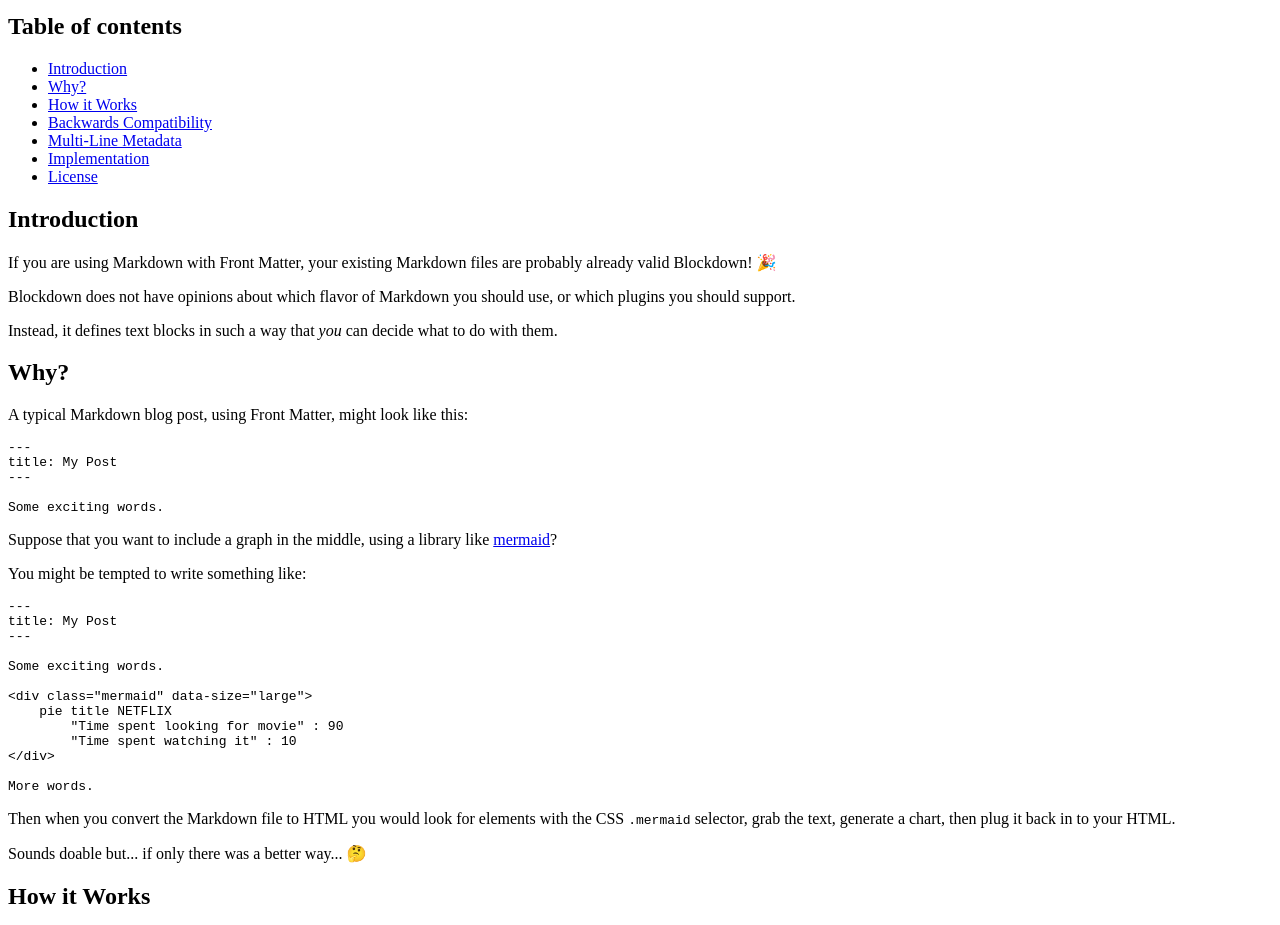
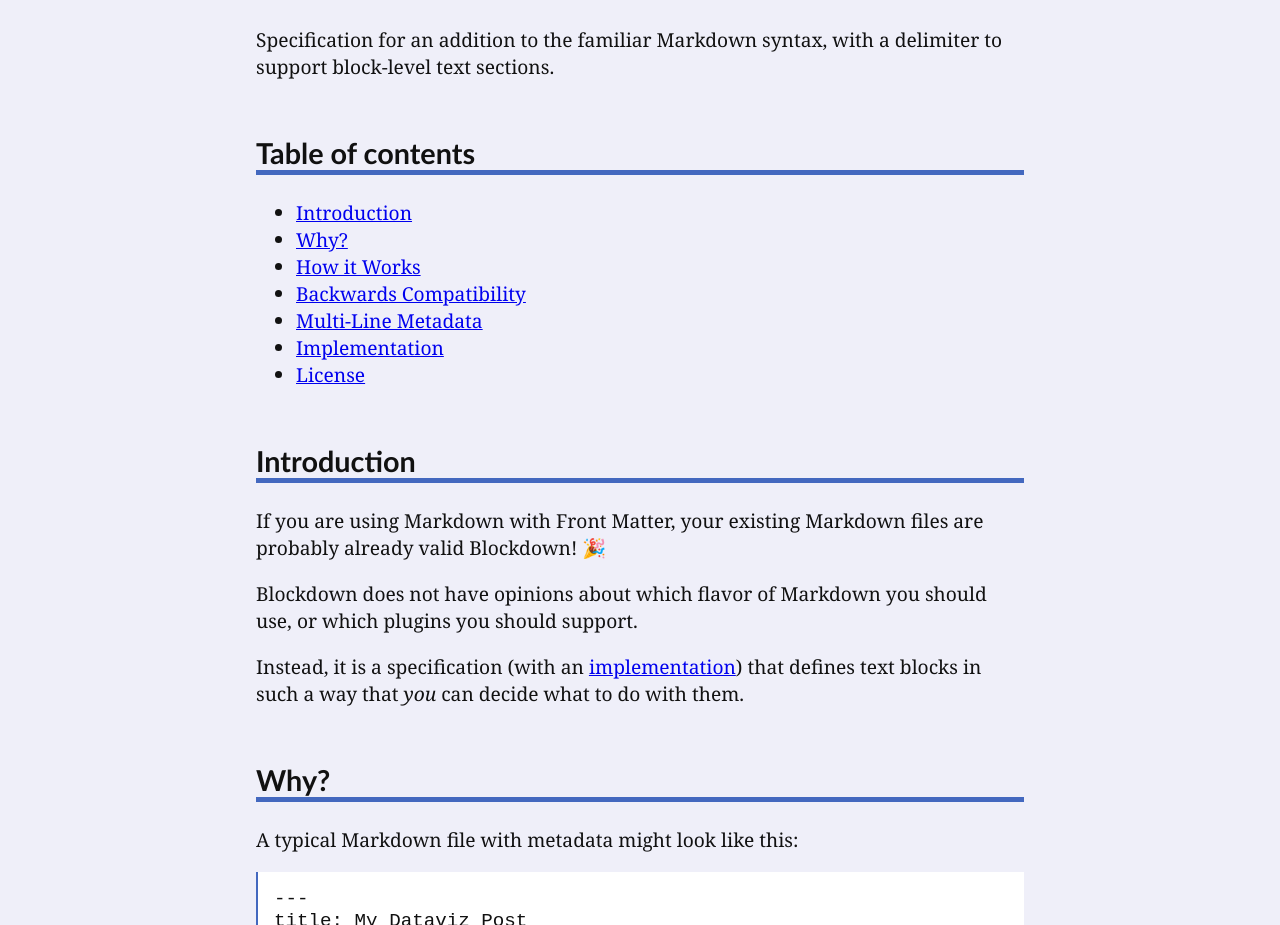
Before and after one commit to saibotsivad/blockdown.md, a website: page public/index.html in a window 1280 px wide. Shown: the part 105-1030 px from the top of the page. Drawn offline with Linux system fonts and the light colour scheme.

Commit message:
fix: tidy up and make it look mostly professional

```diff
--- a/public/index.html
+++ b/public/index.html
@@ -4,13 +4,53 @@
 	<meta charset="UTF-8">
 	<meta name="viewport" content="width=device-width, initial-scale=1.0">
 	<title>Blockdown</title>
+    <style>
+        body {
+            font-family: Cambria, Georgia, serif;
+            font-size:  1.2rem;
+            color:  #111111;
+            background-color: #efeff9;
+            max-width: 48rem;
+            margin: 0 auto;
+        }
+        h1, h2, h3, h4, h5, h6 {
+            font-family: Calibri, Candara, Segoe, Segoe UI, Optima, Arial, sans-serif;
+        }
+        pre, code {
+            font-family: Courier New, Courier, Lucida Sans Typewriter, Lucida Typewriter, monospace;
+        }
+        h1 {
+            font-size: 3rem;
+        }
+        h1, h2 {
+            border-bottom: 10px solid #4368bf;
+        }
+        h2 {
+            border-width: 5px;
+            padding-top: 2rem;
+        }
+        code {
+            background-color: #fff;
+            color: #b710ac;
+            padding: 0 4px;
+        }
+        pre {
+            border-left: 2px solid #4368bf;
+            background-color: #fff;
+            padding: 1rem;
+        }
+        pre code {
+            color: #111111;
+            padding: 0;
+        }
+    </style>
 </head>
 <body>
 
 <!--START_CONTENT-->
-<h1>Blockdown</h1>
-<p>A Markdown-like syntax that supports defining blocks of text.</p>
-<h2>Table of contents</h2>
+<h1 id="blockdown"><a aria-hidden="true" tabindex="-1" href="#blockdown"><span class="icon icon-link"></span></a>Blockdown</h1>
+<p>Specification for an addition to the familiar Markdown syntax, with a delimiter to support block-level text sections.</p>
+<h2 id="table-of-contents"><a aria-hidden="true" tabindex="-1" href="#table-of-contents"><span class="icon icon-link"></span></a>Table of contents</h2>
 <ul>
 <li><a href="#introduction">Introduction</a></li>
 <li><a href="#why">Why?</a></li>
@@ -20,25 +60,25 @@
 <li><a href="#implementation">Implementation</a></li>
 <li><a href="#license">License</a></li>
 </ul>
-<h2>Introduction</h2>
+<h2 id="introduction"><a aria-hidden="true" tabindex="-1" href="#introduction"><span class="icon icon-link"></span></a>Introduction</h2>
 <p>If you are using Markdown with Front Matter, your existing Markdown files are probably already valid Blockdown! 🎉</p>
 <p>Blockdown does not have opinions about which flavor of Markdown you should use, or which plugins you should support.</p>
-<p>Instead, it defines text blocks in such a way that <em>you</em> can decide what to do with them.</p>
-<h2>Why?</h2>
-<p>A typical Markdown blog post, using Front Matter, might look like this:</p>
+<p>Instead, it is a specification (with an <a href="https://github.com/saibotsivad/blockdown">implementation</a>) that defines text blocks in such a way that <em>you</em> can decide what to do with them.</p>
+<h2 id="why"><a aria-hidden="true" tabindex="-1" href="#why"><span class="icon icon-link"></span></a>Why?</h2>
+<p>A typical Markdown file with metadata might look like this:</p>
+<pre><code>---
+title: My Dataviz Post
+---
+
+Here is my cool post.
+</code></pre>
+<p>Suppose that you want to include a graph in the middle, using a library like <a href="https://mermaidjs.github.io/">mermaid</a>?</p>
+<p>You might be tempted to write HTML in your Markdown, like this:</p>
 <pre><code>---
 title: My Post
 ---
 
-Some exciting words.
-</code></pre>
-<p>Suppose that you want to include a graph in the middle, using a library like <a href="https://mermaidjs.github.io/">mermaid</a>?</p>
-<p>You might be tempted to write something like:</p>
-<pre><code>---
-title: My Post
----
-
-Some exciting words.
+Here is my cool post, with a chart.
 
 &#x3C;div class="mermaid" data-size="large">
     pie title NETFLIX
@@ -46,11 +86,11 @@ Some exciting words.
         "Time spent watching it" : 10
 &#x3C;/div>
 
-More words.
+Isn't that the truth.
 </code></pre>
-<p>Then when you convert the Markdown file to HTML you would look for elements with the CSS <code>.mermaid</code> selector, grab the text, generate a chart, then plug it back in to your HTML.</p>
-<p>Sounds doable but... if only there was a better way... 🤔</p>
-<h2>How it Works</h2>
+<p>Somewhere after you convert the Markdown file to HTML, on the server or browser, you would use some technique to look for elements with the appropriate CSS selector, grab the text, generate a chart, then plug it back in to your HTML.</p>
+<p>You could do that, but... if only there was a better way... 🤔</p>
+<h2 id="how-it-works"><a aria-hidden="true" tabindex="-1" href="#how-it-works"><span class="icon icon-link"></span></a>How it Works</h2>
 <p>With Blockdown, you define each block of text explicitly, using a delimiter that's easy for humans and computers alike to read:</p>
 <ul>
 <li><code>---!name</code> The delimiter <strong>must</strong> have a name, which is usually the content type, e.g. <code>mermaid</code>.</li>
@@ -79,7 +119,7 @@ pie title NETFLIX
 
 More words.
 </code></pre>
-<p>Blockdown syntax doesn't care what the contents are, it only cares about separating the text contents into blocks, and leaves interpreting those blocks up to you.</p>
+<p>Blockdown syntax doesn't care what the name or contents are, it only cares about separating the text contents into blocks, and leaves interpreting those blocks up to you.</p>
 <p>Each block in a Blockdown document contains the following possible properties:</p>
 <ul>
 <li><code>name</code> <em>(String, required)</em> The name of the block, e.g. for <code>---!yaml</code> the <code>name</code> would be <code>yaml</code>.</li>
@@ -87,7 +127,7 @@ More words.
 <li><code>metadata</code> <em>(String, optional)</em> The optional metadata string of whatever is between the square brackets, e.g. for <code>---!yaml#abc[foo]</code> or <code>---!yaml[foo]</code> the <code>metadata</code> would be <code>foo</code>.</li>
 <li><code>content</code> <em>(String, optional)</em> Any characters following the block delimiter, up to the next block delimiter or the end of the file.</li>
 </ul>
-<h2>Backwards Compatibility</h2>
+<h2 id="backwards-compatibility"><a aria-hidden="true" tabindex="-1" href="#backwards-compatibility"><span class="icon icon-link"></span></a>Backwards Compatibility</h2>
 <p>For backwards compatibility with Markdown + <a href="https://jekyllrb.com/docs/front-matter/">Front Matter</a> documents, if the very first line is <code>---</code> then the following block is interpreted as Front Matter, up to the next Blockdown delimiter or <code>---</code> separator.</p>
 <p>If the <code>---</code> separator is used (instead of a Blockdown delimiter), the following block is treated as Markdown.</p>
 <p>So our earlier example could simply be:</p>
@@ -107,7 +147,7 @@ pie title NETFLIX
 
 More words.
 </code></pre>
-<h2>Multi-Line Metadata</h2>
+<h2 id="multi-line-metadata"><a aria-hidden="true" tabindex="-1" href="#multi-line-metadata"><span class="icon icon-link"></span></a>Multi-Line Metadata</h2>
 <p>You may find that single-line metadata gets cumbersome with large metadata sets.</p>
 <p>To use multi-line metadata, you end the delimiter with <code>[</code> (the left square bracket), and close the metadata section with a line containing only the <code>]</code> character (right square bracket).</p>
 <p>For example:</p>
@@ -127,7 +167,7 @@ More words.
 <blockquote>
 <p>Note: the indentation of the metadata here is optional.</p>
 </blockquote>
-<h2>Implementation</h2>
+<h2 id="implementation"><a aria-hidden="true" tabindex="-1" href="#implementation"><span class="icon icon-link"></span></a>Implementation</h2>
 <p>This project ships with a JavaScript implementation.</p>
 <p>Simply import the <code>parse</code> function and pass it the string:</p>
 <pre><code class="language-js">import { readFileSync } from 'fs';
@@ -136,10 +176,10 @@ import { parse } from '@saibotsivad/blockdown';
 const blockdown = parse(readFileSync('./test/many-chunks.md', 'utf8'));
 console.log(blockdown.blocks[3].metadata); // => 'fizz3'
 </code></pre>
-<h3>API: <code>parse(&#x3C;String>): Object&#x3C;blocks: Array, warnings: Array></code></h3>
+<h3 id="api-parsestring-objectblocks-array-warnings-array"><a aria-hidden="true" tabindex="-1" href="#api-parsestring-objectblocks-array-warnings-array"><span class="icon icon-link"></span></a>API: <code>parse(&#x3C;String>): Object&#x3C;blocks: Array, warnings: Array></code></h3>
 <p>This implementation has a very simple API, you simply call the <code>parse</code> function with the string you want parsed.</p>
 <p>The returned object contains two potential properties:</p>
-<h4><code>blocks: Array&#x3C;Object></code></h4>
+<h4 id="blocks-arrayobject"><a aria-hidden="true" tabindex="-1" href="#blocks-arrayobject"><span class="icon icon-link"></span></a><code>blocks: Array&#x3C;Object></code></h4>
 <p>The <code>blocks</code> property is an array of all parsed Blockdown blocks, it
 contains the following properties:</p>
 <ul>
@@ -148,7 +188,7 @@ contains the following properties:</p>
 <li><code>metadata</code> (<code>String</code>, optional) - The metadata exactly as represented in the Blockdown block, e.g. without metadata type parsing or de-indentation on multi-line metadata.</li>
 <li><code>content</code> (<code>String</code>, optional) - The content between block delimiters.</li>
 </ul>
-<h3><code>warnings: Array&#x3C;Object></code></h3>
+<h3 id="warnings-arrayobject"><a aria-hidden="true" tabindex="-1" href="#warnings-arrayobject"><span class="icon icon-link"></span></a><code>warnings: Array&#x3C;Object></code></h3>
 <p>The <code>warnings</code> property is an array of all recoverable parser errors encountered. The array will always exist, but if there were no errors it will be empty.</p>
 <p>It contains the following properties:</p>
 <ul>
@@ -156,7 +196,7 @@ contains the following properties:</p>
 <li><code>code</code> (<code>String</code>) - The meant-for-machines name of the error type. (As of <code>1.1.0</code>, only <code>UNPARSEABLE_MARKER</code> is used.)</li>
 <li><code>line</code> (<code>String</code>) - The text found at the line where the error was first detected.</li>
 </ul>
-<h2>License</h2>
+<h2 id="license"><a aria-hidden="true" tabindex="-1" href="#license"><span class="icon icon-link"></span></a>License</h2>
 <p>The project code and all specs are published under the <a href="http://veryopenlicense.com/">Very Open License</a>.</p>
 <!--END_CONTENT-->
 
```
Also changed, not shown: package.json (+12 -1 lines), src/build.js (renamed from build.js, +11 -2 lines), src/index.md (renamed from index.md, +20 -20 lines), 2 other files.
